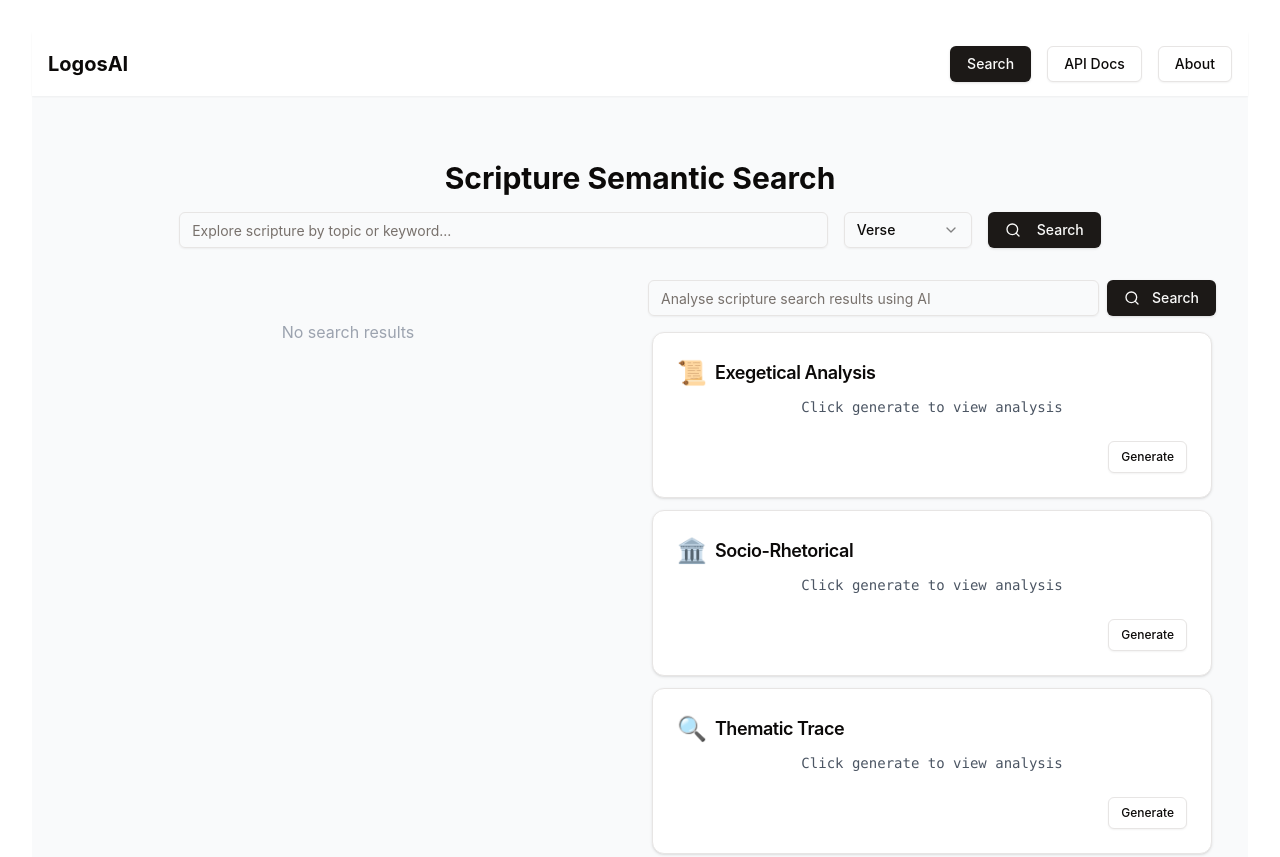
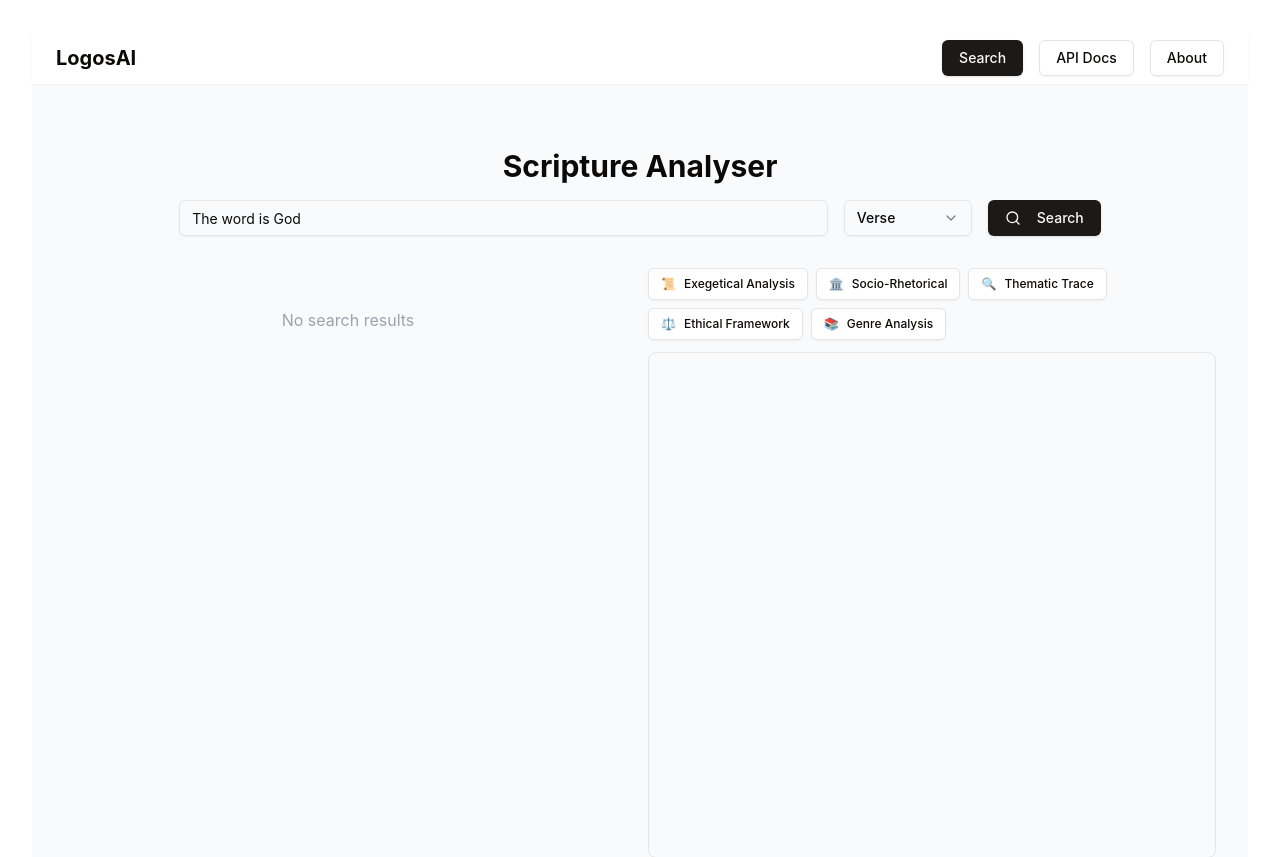
Before and after one commit to davidtadediji/Logos-ai-ui, a React (Vite) app: page / in a window 1280 px wide. Shown: the top 857 px of the page. Built offline with nearby package versions, Linux system fonts and the light colour scheme.

Commit message:
Switch to chat interface

```diff
--- a/src/App.css
+++ b/src/App.css
@@ -2,7 +2,6 @@
   width: 100%;
   margin: 0 auto;
   padding: 2rem;
-  text-align: center;
 }
 
 .logo {
--- a/src/App.tsx
+++ b/src/App.tsx
@@ -15,9 +15,11 @@ export default function App() {
       {/* Navigation */}
       <nav className="bg-white shadow-sm">
         <div className="container mx-auto px-4">
-          <div className="flex h-16 items-center justify-between">
+          <div className="flex p-2 items-center justify-between">
             {/* Logo */}
-            <div className="text-xl font-bold">LogosAI</div>
+            <div className="text-xl font-bold">
+              {import.meta.env.VITE_APP_NAME}
+            </div>
 
             {/* Desktop Navigation Buttons */}
             <div className="hidden md:flex space-x-4">
@@ -57,7 +59,11 @@ export default function App() {
                 size="icon"
                 onClick={() => setIsMobileMenuOpen(!isMobileMenuOpen)}
               >
-                {isMobileMenuOpen ? <X className="h-6 w-6" /> : <Menu className="h-6 w-6" />}
+                {isMobileMenuOpen ? (
+                  <X className="h-6 w-6" />
+                ) : (
+                  <Menu className="h-6 w-6" />
+                )}
               </Button>
             </div>
           </div>
--- a/src/components/SearchPage.tsx
+++ b/src/components/SearchPage.tsx
@@ -1,4 +1,4 @@
-import { useState } from "react";
+import { useState, useRef, useEffect } from "react";
 import { Loader2, Search } from "lucide-react";
 import {
   Card,
@@ -39,13 +39,21 @@ type AnalysisCard = {
   content: string;
 };
 
+// Update the message type to be more specific
+type Message = {
+  role: "system" | "user";
+  type?: AnalysisType;
+  content: string;
+};
+
 export const SearchPage = () => {
-  const [query, setQuery] = useState("");
+  const [searchQuery, setSearchQuery] = useState("The word is God");
+  const [chatQuery, setChatQuery] = useState("");
   const [isLoading, setIsLoading] = useState(false);
   const [loadingCards, setLoadingCards] = useState<Set<string>>(new Set());
   const [searchType, setSearchType] = useState<"verse" | "chapter">("verse");
   const [results, setResults] = useState<SearchResult[]>([]);
-  const [qaResults, setQAResults] = useState<[]>([]);
+  const [qaResults, setQAResults] = useState<string[]>([]);
   const [expandedCard, setExpandedCard] = useState<string | null>(null);
   const [analysisCards, setAnalysisCards] = useState<AnalysisCard[]>([
     {
@@ -79,12 +87,41 @@ export const SearchPage = () => {
       content: "Click generate to view analysis",
     },
   ]);
+  const [messages, setMessages] = useState<Message[]>([]);
+
+  // Update ref to point to the message container itself
+  const messagesContainerRef = useRef<HTMLDivElement>(null);
+
+  // Update scroll function to position new message near the top
+  const scrollToNewMessage = () => {
+    if (messagesContainerRef.current) {
+      const container = messagesContainerRef.current;
+      const lastMessage = container.lastElementChild;
+
+      if (lastMessage) {
+        const containerHeight = container.clientHeight;
+        const messageTop = lastMessage.getBoundingClientRect().top;
+        const containerTop = container.getBoundingClientRect().top;
+        const relativeTop = messageTop - containerTop;
+
+        container.scrollBy({
+          top: relativeTop - 20, // 20px from the top
+          behavior: "smooth",
+        });
+      }
+    }
+  };
+
+  // Update useEffect to use new scroll function
+  useEffect(() => {
+    scrollToNewMessage();
+  }, [messages]);
 
   const handleSearch = async () => {
-    if (query) {
+    if (searchQuery) {
       try {
         setIsLoading(true);
-        const results = await searchBible(query, searchType);
+        const results = await searchBible(searchQuery, searchType);
         setResults(results);
 
         const qaResponse = await analyseScripture(
@@ -95,7 +132,7 @@ export const SearchPage = () => {
           "interactive_qa"
         );
 
-        setQAResults(qaResponse.results);
+        setQAResults(qaResponse.result);
       } catch (error) {
         console.error("Error searching the Bible:", error);
         setResults([]); // Clear results in case of error
@@ -105,7 +142,7 @@ export const SearchPage = () => {
     }
   };
 
-  const generateAnalysisContent = async (type: string) => {
+  const generateAnalysisContent = async (type: AnalysisType) => {
     if (results.length > 0) {
       try {
         setLoadingCards((prev) => new Set(prev).add(type));
@@ -114,23 +151,25 @@ export const SearchPage = () => {
           type
         );
 
-        setAnalysisCards((prevCards) =>
-          prevCards.map((card) =>
-            card.type === type ? { ...card, content: analysis.result } : card
-          )
-        );
+        // Add the analysis result as a system message
+        setMessages((prev) => [
+          ...prev,
+          {
+            role: "system",
+            type: type,
+            content: analysis.result,
+          },
+        ]);
       } catch (error) {
         console.error("Error analyzing scripture:", error);
-        setAnalysisCards((prevCards) =>
-          prevCards.map((card) =>
-            card.type === type
-              ? {
-                  ...card,
+        setMessages((prev) => [
+          ...prev,
+          {
+            role: "system",
+            type: type,
             content: "Failed to analyze scripture. Please try again.",
-                }
-              : card
-          )
-        );
+          },
+        ]);
       } finally {
         setLoadingCards((prev) => {
           const next = new Set(prev);
@@ -145,15 +184,15 @@ export const SearchPage = () => {
     <div className="container mx-auto px-4 py-8">
       {/* Search Section */}
       <div className="mb-8 space-y-4">
-        <h1 className="text-2xl md:text-3xl font-bold">
-          Scripture Semantic Search
+        <h1 className="text-2xl md:text-3xl font-bold text-center">
+          {import.meta.env.VITE_APP_ROLE}
         </h1>
         <div className="flex flex-col md:flex-row gap-4 w-full lg:w-[80%] m-auto">
           <div className="flex-1">
             <Input
               placeholder="Explore scripture by topic or keyword..."
-              value={query}
-              onChange={(e) => setQuery(e.target.value)}
+              value={searchQuery}
+              onChange={(e) => setSearchQuery(e.target.value)}
               className="w-full"
             />
           </div>
@@ -177,16 +216,17 @@ export const SearchPage = () => {
           </Button>
         </div>
       </div>
+
       {/* Results Section */}
       <div className="flex flex-col md:flex-row gap-4">
-        <div className="w-full md:w-1/2 space-y-4 lg:max-h-[650px] overflow-auto">
+        <div className="w-full md:w-1/2 space-y-4 lg:h-[650px] overflow-auto">
           {isLoading ? (
             <div className="flex justify-center items-center h-32">
               <Loader2 className="h-8 w-8 animate-spin text-gray-500" />
               <span className="ml-2 text-gray-500">Searching...</span>
             </div>
           ) : !results.length ? (
-            <p className="text-gray-400 p-10">No search results</p>
+            <p className="text-gray-400 p-10 text-center">No search results</p>
           ) : (
             results.map((result) => (
               <Card key={result.id} className="w-full">
@@ -221,49 +261,108 @@ export const SearchPage = () => {
           )}
         </div>
         <div className="w-full md:w-1/2">
+          <div className="flex flex-col h-[650px]">
+            {/* Analysis Type Buttons */}
+            <div className="flex flex-wrap gap-2 mb-3">
+              {analysisCards.map((card) => (
+                <Button
+                  key={card.type}
+                  variant="outline"
+                  size="sm"
+                  onClick={() => generateAnalysisContent(card.type)}
+                  className="flex items-center gap-2"
+                >
+                  <span>{card.icon}</span>
+                  {loadingCards.has(card.type) ? (
+                    <Loader2 className="h-4 w-4 animate-spin" />
+                  ) : (
+                    card.title
+                  )}
+                </Button>
+              ))}
+            </div>
+
+            {/* Chat Messages Area */}
+            <div
+              ref={messagesContainerRef}
+              className="flex-1 overflow-auto mb-3 space-y-4 p-4 border rounded-lg"
+            >
+              {messages.map((message, index) => (
+                <div
+                  key={index}
+                  className={`flex ${
+                    message.role === "user" ? "justify-end" : "justify-start"
+                  }`}
+                >
+                  <div
+                    className={`max-w-[80%] p-4 rounded-lg shadow border ${
+                      message.role === "user"
+                        ? "bg-blue-50 ml-auto"
+                        : "bg-white mr-auto"
+                    }`}
+                  >
+                    {message.role === "system" && message.type && (
+                      <div className="flex items-center gap-2 mb-2">
+                        <span>
+                          {
+                            analysisCards.find(
+                              (card) => card.type === message.type
+                            )?.icon
+                          }
+                        </span>
+                        <span className="font-semibold">
+                          {
+                            analysisCards.find(
+                              (card) => card.type === message.type
+                            )?.title
+                          }
+                        </span>
+                      </div>
+                    )}
+                    <pre className="whitespace-pre-wrap text-sm text-gray-600">
+                      {message.content}
+                    </pre>
+                  </div>
+                </div>
+              ))}
+            </div>
+
+            {/* Input and QA Section */}
+            <div className="mt-auto">
               <div className="flex gap-2 mb-3">
                 <Input
                   placeholder="Analyse scripture search results using AI"
-              onChange={(e) => setQuery(e.target.value)}
                   className="w-full"
-            />{" "}
+                  value={chatQuery}
+                  onChange={(e) => setChatQuery(e.target.value)}
+                />
                 <Button className="w-full sm:w-auto">
                   <Search className="mr-1 h-4 w-4" />
                   Search
                 </Button>
               </div>
-          <div className="flex flex-col gap-3 p-1 overflow-auto lg:max-h-[600px]">
-            {analysisCards.map((card) => (
-              <Card
-                key={card.type}
-                className="hover:shadow-lg transition-shadow"
+
+              {qaResults?.length > 0 && (
+                <div className="mb-4">
+                  <h3 className="text-sm font-semibold text-gray-700 mb-2">
+                    Suggested Questions
+                  </h3>
+                  <div className="flex flex-wrap gap-2 h-64 overflow-y-auto p-2">
+                    {qaResults.map((qa, index) => (
+                      <Button
+                        key={index}
+                        variant="outline"
+                        className="text-left bg-white hover:bg-gray-50 border border-gray-200 rounded-lg px-4 py-2 text-[13px] text-gray-700 hover:text-gray-900 transition-colors flex items-center gap-2 max-w-full"
+                        onClick={() => setChatQuery(qa)}
                       >
-                <CardHeader className="pb-2">
-                  <div className="flex items-center gap-2">
-                    <span className="text-2xl">{card.icon}</span>
-                    <CardTitle className="text-lg">{card.title}</CardTitle>
+                        <Search className="h-4 w-4 flex-shrink-0" />
+                        <span className="line-clamp-2">{qa}</span>
+                      </Button>
+                    ))}
                   </div>
-                </CardHeader>
-                <CardContent>
-                  <div className="text-sm text-gray-600">
-                    {loadingCards.has(card.type) ? (
-                      <Loader2 className="h-6 w-6 animate-spin m-auto" />
-                    ) : (
-                      <pre className="whitespace-pre-wrap">{card.content}</pre>
+                </div>
               )}
             </div>
-                </CardContent>
-                <CardFooter className="justify-end">
-                  <Button
-                    variant="outline"
-                    size="sm"
-                    onClick={() => generateAnalysisContent(card.type)}
-                  >
-                    Generate
-                  </Button>
-                </CardFooter>
-              </Card>
-            ))}
           </div>
         </div>
       </div>
```
Also changed, not shown: 1 other file (tests, documents, lock files or other folders). Lines whose indentation alone changed are shown as unchanged.
